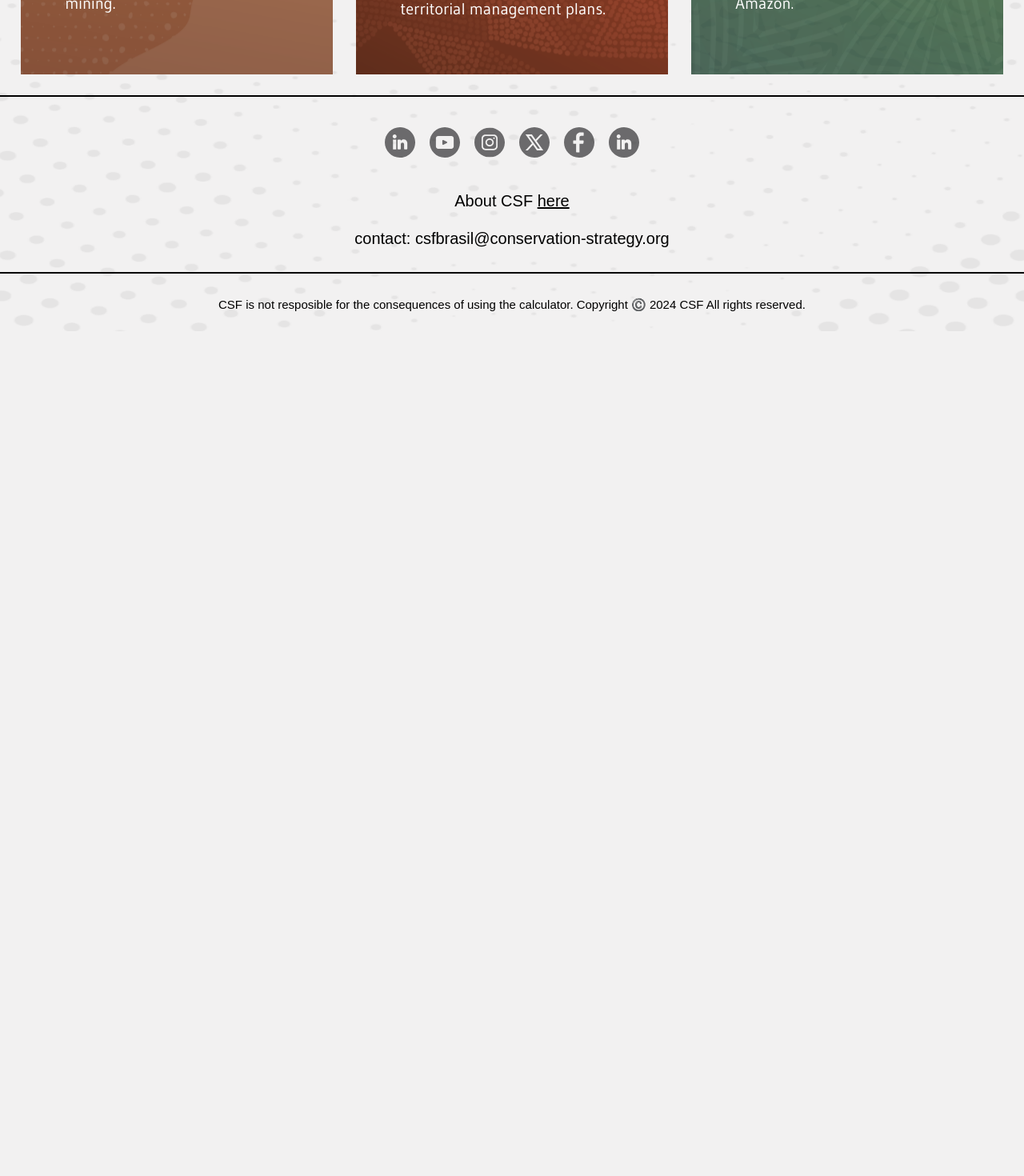
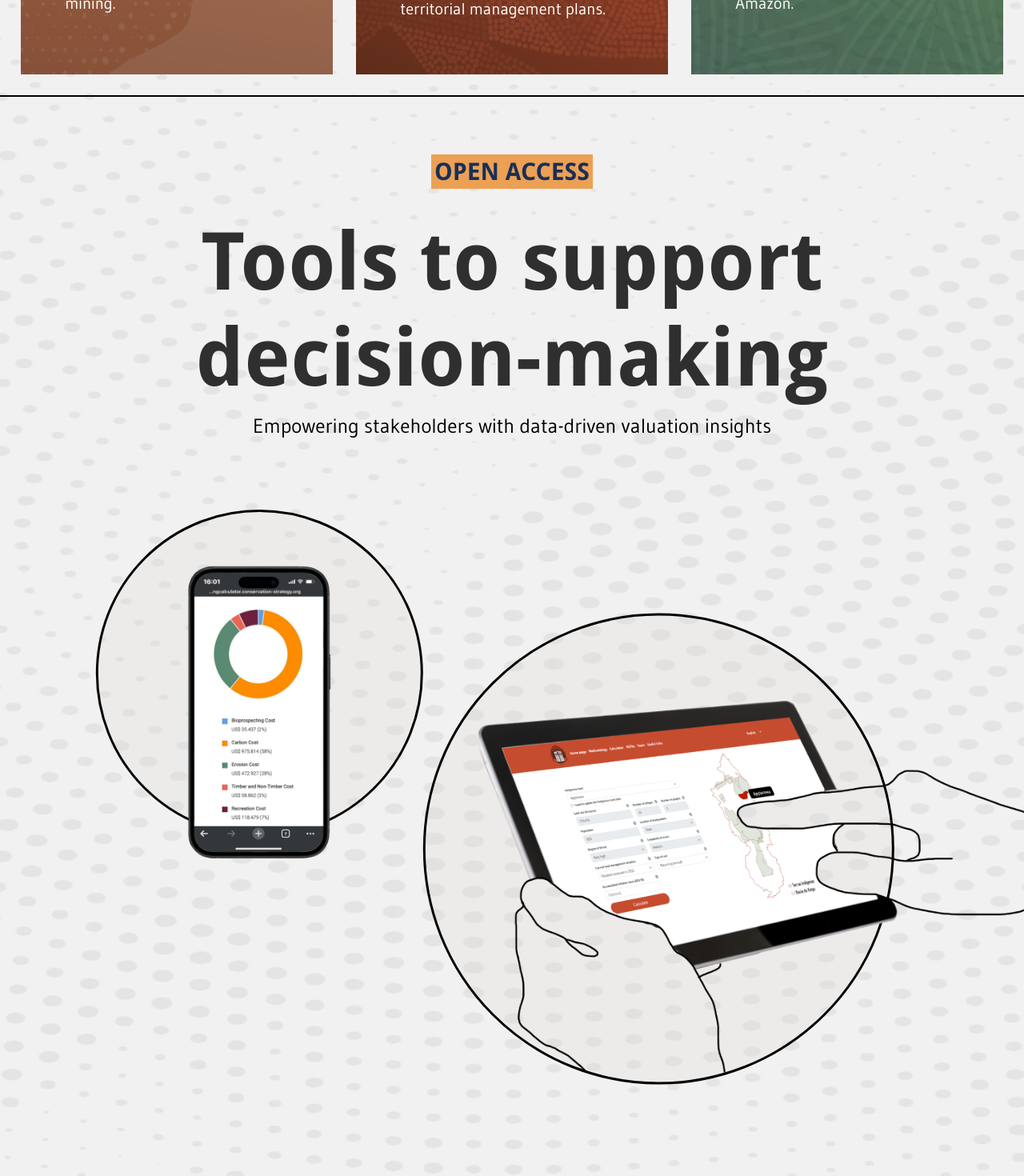
Before and after one commit to conservation-strategy/calculadoras-hub, a Next.js app: page / in a window 1280 px wide. Shown: the part 720-2190 px from the top of the page at 80% size. Before the commit the page ends 1134 px from the top, so only its background shows below. Built offline with nearby package versions, Linux system fonts and the light colour scheme; a web font is replaced by a local one.

Commit message:
new: midsection

```diff
--- /dev/null
+++ b/app/components/midsection/midsection.jsx
@@ -0,0 +1,46 @@
+import { droid_sans_bold } from '@/app/fonts';
+import styles from './midsection.module.css';
+import Image from 'next/image';
+
+export default function MidSection () {
+
+    return (
+        <div className={styles.section}>
+            <div className={`${styles.title} ${droid_sans_bold.className}`}>
+                open access
+            </div>
+            <div className={styles.headingContainer}>
+                <div className={`${styles.heading} ${droid_sans_bold.className}`}>
+                    Tools to support decision-making
+                </div>
+                <div className={styles.subHeading}>
+                    Empowering stakeholders with data-driven valuation insights
+                </div>
+            </div>
+            <div className={styles.displayContainer}>
+                <div className={styles.display}>
+                    <div className={styles.phoneDisplay}>
+                        <div className={styles.circlePhone}></div>
+                        <Image
+                        src={'/assets/celular_novo.png'}
+                        alt='smart phone'
+                        width={248}
+                        height={422}
+                        className={styles.phoneImg}
+                        />
+                    </div>
+                    <div className={styles.tabletDisplay}>
+                        <div className={styles.circlePhone}></div>
+                        <Image
+                        src={'/assets/tablet.png'}
+                        alt='smart phone'
+                        width={950}
+                        height={586}
+                        className={styles.tabletImg}
+                        />
+                    </div>
+                </div>
+            </div>
+        </div>
+    )
+}
--- /dev/null
+++ b/app/components/midsection/midsection.module.css
@@ -0,0 +1,90 @@
+.section {
+    display: flex;
+    flex-direction: column;
+    align-items: center;
+    width: 100%;
+    max-width: var(--max-width-content);
+    gap: 32px;
+    padding: 72px 0px;
+}
+.title {
+    padding: 4px;
+    background-color: #ECA054;
+    color: #182F58;
+    font-size: var(--h2);
+    text-transform: uppercase;
+}
+.headingContainer {
+    display: flex;
+    flex-direction: column;
+    gap: 12px;
+    text-align: center;
+}
+.heading {
+    font-size: var(--h-hero);
+    line-height: 1.2;
+    color: #2F2F2F;
+    text-wrap: balance;
+}
+.subHeading {
+    font-size: var(--h3);
+    line-height: 1;
+}
+.displayContainer {
+    width: 100%;
+    overflow: hidden;
+    padding-block: 60px;
+    padding-bottom: 200px;
+}
+.display {
+    width: 78%;
+    display: flex;
+    align-items: flex-end;
+    transform: translateX(12%);
+}
+.phoneDisplay {
+    aspect-ratio: 1;
+    width: 41%;
+    position: relative;
+    z-index: 0;
+    flex-grow: 0;
+    align-self: flex-start;
+}
+.circleTablet,
+.circlePhone {
+    border-radius: 50%;
+    border: #020202 solid 3px;
+    background-color: rgba(216, 207, 199, 0.2);
+    width: 100%;
+    height: 100%;
+    z-index: 1;
+    position: relative;
+}
+.phoneImg {
+    width: 54%;
+    height: auto;
+    position: absolute;
+    bottom: 0;
+    right: 0;
+    left: 0;
+    margin: auto;
+    z-index: 2;
+    transform: translateY(10%);
+}
+/* .tableDisplayContainer  */
+.tabletDisplay {
+    aspect-ratio: 1;
+    width: 59%;
+    position: relative;
+    z-index: 0;
+    transform: translateY(22%);
+}
+
+.tabletImg {
+    position: absolute;
+    left: 3%;
+    bottom: 2.5%;
+    height: 86%;
+    width: auto;
+    z-index: 2;
+}
--- a/app/globals.css
+++ b/app/globals.css
@@ -15,6 +15,9 @@
   --lightgreen: #6AA65B;
   --lightgreen-rgb: 106, 166, 91;
 
+  --h2: 30px;
+  --h3: 25px;
+  --h-hero: 100px
 
 }
 
--- a/app/page.js
+++ b/app/page.js
@@ -3,6 +3,7 @@ import styles from "./page.module.css";
 import Navbar from "./components/navbar/navbar";
 import Calculators from "./components/calculators/calculators";
 import Footer from "./components/footer/footer";
+import MidSection from "./components/midsection/midsection";
 
 export default function Home() {
 
@@ -13,6 +14,7 @@ export default function Home() {
         <Calculators/>
       {/* </div> */}
       <div className={styles.divider}></div>
+      <MidSection/>
       <Footer/>
     </main>
     );
```
